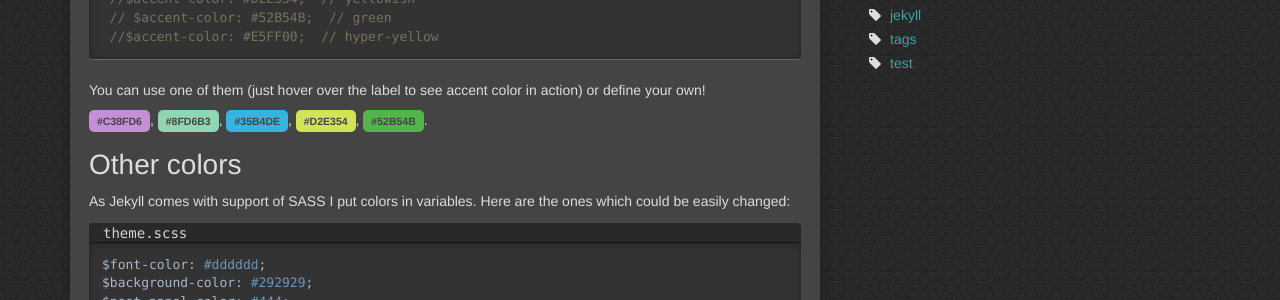
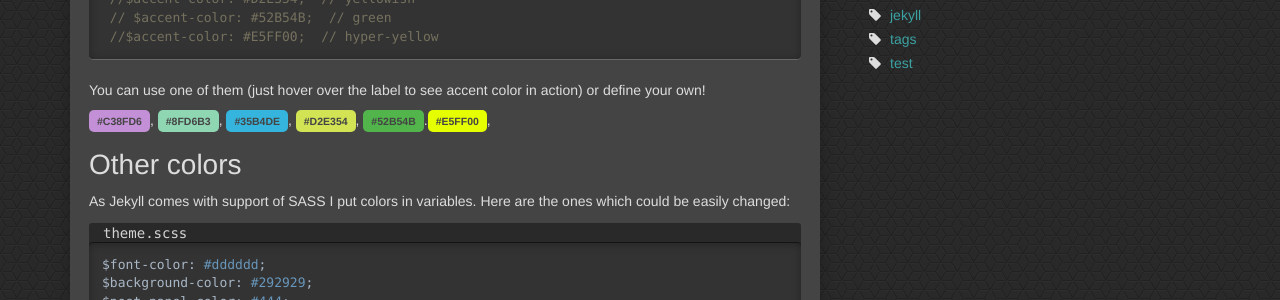
Before and after one commit to soloalterego/soloalterego.github.io, a Jekyll site: the page built from _posts/2016-09-20-customizations.md, in a window 1280 px wide and 1168 px high. Shown: the part 430-730 px from the top of the window. Built offline with Jekyll 4.4.1, drawn with Linux system fonts in a browser that asks for light colours.

Commit message:
added hyper-yellow 4 realz

```diff
--- a/_posts/2016-09-20-customizations.md
+++ b/_posts/2016-09-20-customizations.md
@@ -29,7 +29,7 @@ Accent color is color for some important elements, such as links, buttons, icons
 
 You can use one of them (just hover over the label to see accent color in action) or define your own!
 
-<span class="label" style="background-color:#C38FD6; color:#444444">#C38FD6</span>, <span class="label" style="background-color:#8FD6B3; color:#444444">#8FD6B3</span>, <span class="label" style="background-color:#35B4DE; color:#444444">#35B4DE</span>, <span class="label" style="background-color:#D2E354; color:#444444">#D2E354</span>, <span class="label" style="background-color:#52B54B; color:#444444">#52B54B</span>.
+<span class="label" style="background-color:#C38FD6; color:#444444">#C38FD6</span>, <span class="label" style="background-color:#8FD6B3; color:#444444">#8FD6B3</span>, <span class="label" style="background-color:#35B4DE; color:#444444">#35B4DE</span>, <span class="label" style="background-color:#D2E354; color:#444444">#D2E354</span>, <span class="label" style="background-color:#52B54B; color:#444444">#52B54B</span>.<span class="label" style="background-color:#E5FF00; color:#444444">#E5FF00</span>,
 
 <script>
   $('.label').hover(function(){
```
